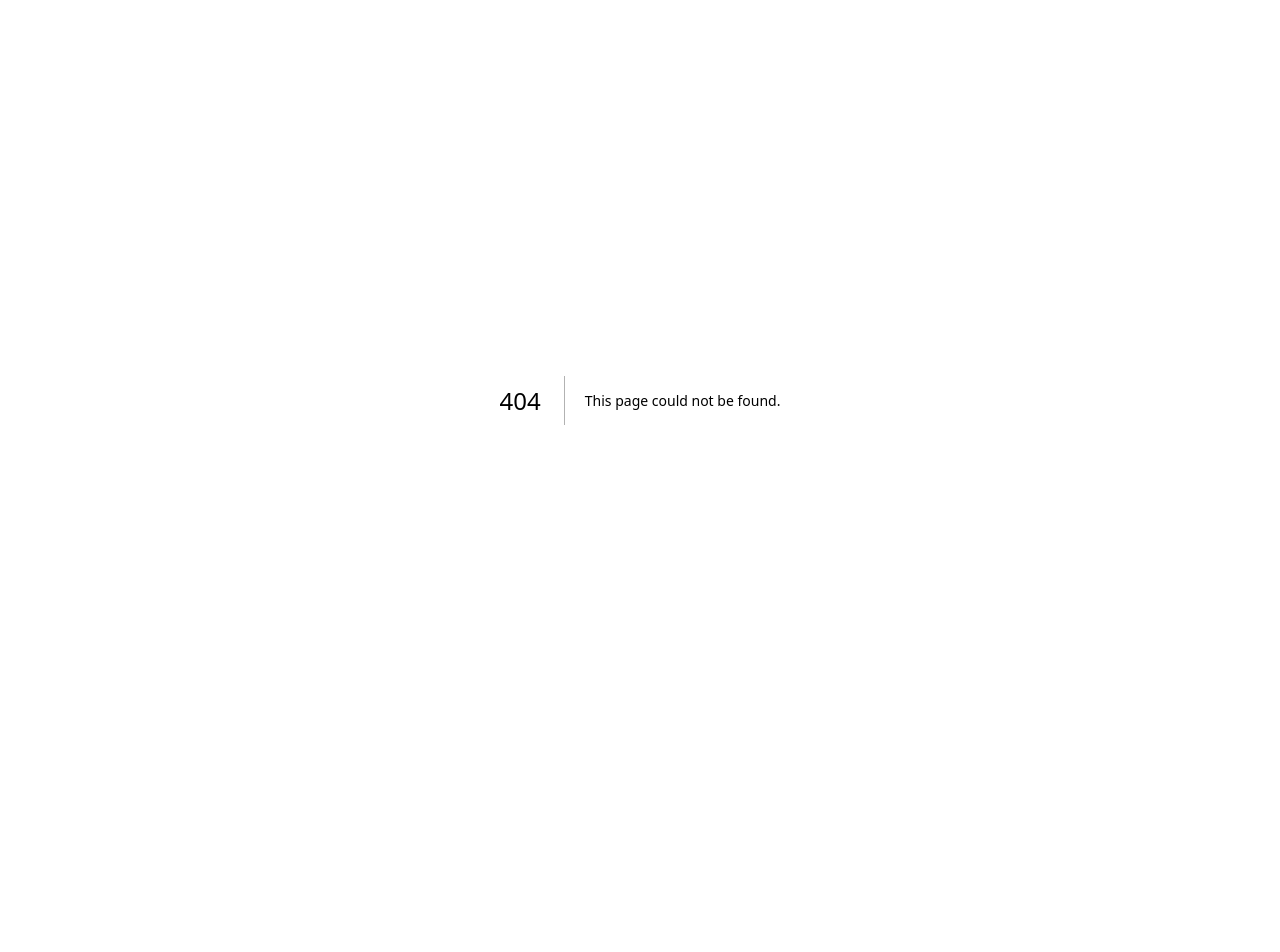
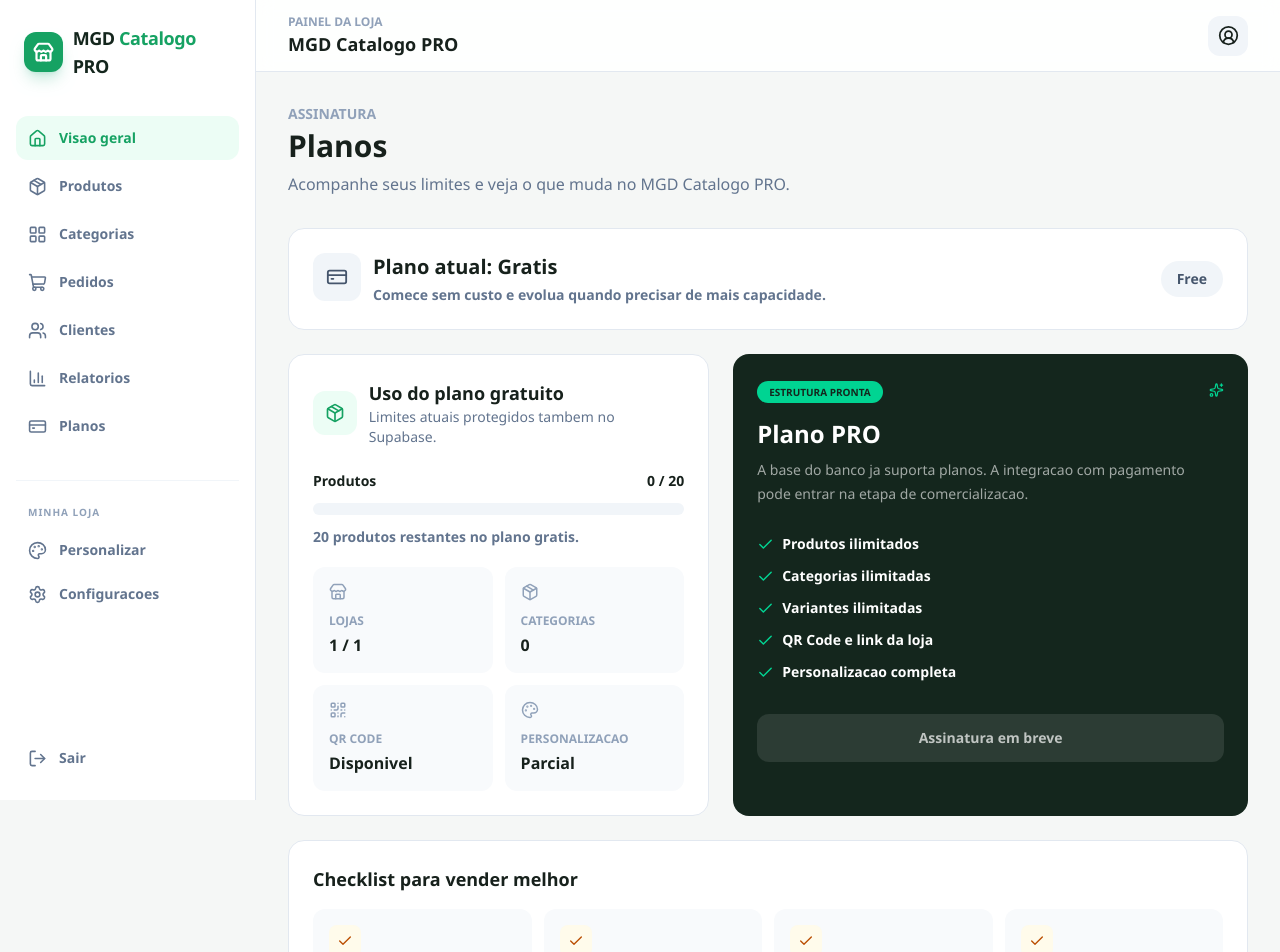
Before and after one commit to Magajane96/catalogo-pro, a Next.js app: page /dashboard/planos in a window 1280 px wide. Before the commit this address had no page. Shown: the top 952 px of the page. Before the commit the page ends 800 px from the top, so only its background shows below. Built offline with nearby package versions, Linux system fonts and the light colour scheme; no server answers; the database is empty.

Commit message:
feat: adiciona central de planos e estrutura de upgrade PRO

```diff
--- /dev/null
+++ b/src/app/dashboard/planos/page.tsx
@@ -0,0 +1,109 @@
+import { Check, CreditCard, Package, Palette, QrCode, Sparkles, Store } from "lucide-react";
+import Link from "next/link";
+import { createClient } from "@/lib/supabase/server";
+
+export default async function PlansPage() {
+  const supabase = await createClient();
+  const [{ data: profile }, { count: products }, { count: categories }, { data: store }] = supabase ? await Promise.all([
+    supabase.from("profiles").select("plan").maybeSingle(),
+    supabase.from("products").select("id", { count: "exact", head: true }),
+    supabase.from("categories").select("id", { count: "exact", head: true }),
+    supabase.from("stores").select("slug,primary_color,logo_url,banner_url,font_family").maybeSingle(),
+  ]) : [{ data: null }, { count: 0 }, { count: 0 }, { data: null }];
+
+  const plan = profile?.plan === "pro" ? "pro" : "free";
+  const productUsage = products || 0;
+  const productLimit = 20;
+  const usagePercent = Math.min(100, (productUsage / productLimit) * 100);
+  const proReady = Boolean(store?.primary_color && store?.font_family && store?.slug);
+  const customizationItems = [
+    { label: "Cores da marca", done: Boolean(store?.primary_color) },
+    { label: "Fonte personalizada", done: Boolean(store?.font_family) },
+    { label: "Logo", done: Boolean(store?.logo_url) },
+    { label: "Banner", done: Boolean(store?.banner_url) },
+  ];
+
+  return <div className="mx-auto max-w-6xl">
+    <div>
+      <p className="text-sm font-bold text-slate-400">ASSINATURA</p>
+      <h2 className="font-display mt-1 text-3xl font-extrabold">Planos</h2>
+      <p className="mt-2 text-slate-500">Acompanhe seus limites e veja o que muda no MGD Catalogo PRO.</p>
+    </div>
+
+    <section className="mt-8 rounded-2xl border border-slate-200 bg-white p-6">
+      <div className="flex flex-col justify-between gap-5 sm:flex-row sm:items-center">
+        <div className="flex gap-3">
+          <span className={`grid size-12 place-items-center rounded-xl ${plan === "pro" ? "bg-emerald-50 text-brand" : "bg-slate-100 text-slate-600"}`}>{plan === "pro" ? <Sparkles size={22} /> : <CreditCard size={22} />}</span>
+          <div>
+            <h3 className="font-display text-xl font-extrabold">Plano atual: {plan === "pro" ? "PRO" : "Gratis"}</h3>
+            <p className="mt-1 text-sm font-semibold text-slate-500">{plan === "pro" ? "Sua loja esta com recursos avancados liberados." : "Comece sem custo e evolua quando precisar de mais capacidade."}</p>
+          </div>
+        </div>
+        <span className={`rounded-full px-4 py-2 text-sm font-black ${plan === "pro" ? "bg-emerald-50 text-brand" : "bg-slate-100 text-slate-600"}`}>{plan === "pro" ? "Ativo" : "Free"}</span>
+      </div>
+    </section>
+
+    <div className="mt-6 grid gap-6 lg:grid-cols-[.9fr_1.1fr]">
+      <section className="rounded-2xl border border-slate-200 bg-white p-6">
+        <div className="flex items-center gap-3">
+          <span className="grid size-11 place-items-center rounded-xl bg-emerald-50 text-brand"><Package size={20} /></span>
+          <div>
+            <h3 className="font-display text-lg font-extrabold">Uso do plano gratuito</h3>
+            <p className="text-sm text-slate-500">Limites atuais protegidos tambem no Supabase.</p>
+          </div>
+        </div>
+        <div className="mt-6">
+          <div className="flex justify-between text-sm font-extrabold">
+            <span>Produtos</span>
+            <span>{productUsage} / {productLimit}</span>
+          </div>
+          <div className="mt-3 h-3 overflow-hidden rounded-full bg-slate-100">
+            <div className={`h-full rounded-full ${productUsage >= productLimit ? "bg-amber-500" : "bg-brand"}`} style={{ width: `${usagePercent}%` }} />
+          </div>
+          <p className="mt-3 text-sm font-semibold text-slate-500">{plan === "pro" ? "No PRO, este limite deixa de restringir seus cadastros." : `${Math.max(0, productLimit - productUsage)} produtos restantes no plano gratis.`}</p>
+        </div>
+        <div className="mt-5 grid gap-3 sm:grid-cols-2">
+          <UsageCard icon={Store} label="Lojas" value="1 / 1" />
+          <UsageCard icon={Package} label="Categorias" value={`${categories || 0}`} />
+          <UsageCard icon={QrCode} label="QR Code" value="Disponivel" />
+          <UsageCard icon={Palette} label="Personalizacao" value={proReady ? "Pronta" : "Parcial"} />
+        </div>
+      </section>
+
+      <section className="rounded-2xl bg-[#14261d] p-6 text-white">
+        <div className="flex items-start justify-between gap-4">
+          <div>
+            <span className="rounded-full bg-emerald-400 px-3 py-1 text-[10px] font-black uppercase text-[#14261d]">Estrutura pronta</span>
+            <h3 className="font-display mt-4 text-2xl font-extrabold">Plano PRO</h3>
+            <p className="mt-2 text-sm leading-6 text-white/60">A base do banco ja suporta planos. A integracao com pagamento pode entrar na etapa de comercializacao.</p>
+          </div>
+          <Sparkles className="text-emerald-400" />
+        </div>
+        <div className="mt-7 grid gap-3">
+          {["Produtos ilimitados", "Categorias ilimitadas", "Variantes ilimitadas", "QR Code e link da loja", "Personalizacao completa"].map(item => <p key={item} className="flex items-center gap-2 text-sm font-bold"><Check size={17} className="text-emerald-400" />{item}</p>)}
+        </div>
+        <button disabled className="mt-8 flex h-12 w-full items-center justify-center rounded-xl bg-white/10 text-sm font-extrabold text-white/70">Assinatura em breve</button>
+      </section>
+    </div>
+
+    <section className="mt-6 rounded-2xl border border-slate-200 bg-white p-6">
+      <h3 className="font-display text-lg font-extrabold">Checklist para vender melhor</h3>
+      <div className="mt-4 grid gap-3 md:grid-cols-4">
+        {customizationItems.map(item => <div key={item.label} className="rounded-xl bg-slate-50 p-4">
+          <span className={`mb-3 grid size-8 place-items-center rounded-lg ${item.done ? "bg-emerald-50 text-brand" : "bg-amber-50 text-amber-700"}`}><Check size={16} /></span>
+          <p className="text-sm font-extrabold">{item.label}</p>
+          <p className="mt-1 text-xs font-bold text-slate-400">{item.done ? "Configurado" : "Pendente"}</p>
+        </div>)}
+      </div>
+      <Link href="/dashboard/personalizar" className="mt-5 inline-flex h-11 items-center justify-center rounded-xl bg-brand px-5 text-sm font-extrabold text-white">Ajustar personalizacao</Link>
+    </section>
+  </div>;
+}
+
+function UsageCard({ icon: Icon, label, value }: { icon: typeof Package; label: string; value: string }) {
+  return <div className="rounded-xl bg-slate-50 p-4">
+    <Icon className="text-slate-400" size={18} />
+    <p className="mt-3 text-xs font-black uppercase text-slate-400">{label}</p>
+    <p className="mt-1 font-extrabold">{value}</p>
+  </div>;
+}
--- a/src/app/dashboard/produtos/novo/page.tsx
+++ b/src/app/dashboard/produtos/novo/page.tsx
@@ -12,7 +12,7 @@
       <span className="mx-auto grid size-16 place-items-center rounded-2xl bg-white text-amber-600"><Lock size={28} /></span>
       <h2 className="font-display mt-5 text-3xl font-extrabold">Limite do plano gratuito atingido</h2>
       <p className="mx-auto mt-3 max-w-md leading-7 text-slate-600">Sua loja ja possui {used} de 20 produtos. O banco tambem protege esse limite, e a estrutura do plano PRO ja esta pronta para liberar produtos ilimitados.</p>
-      <div className="mt-6 inline-flex items-center gap-2 rounded-full bg-white px-4 py-2 text-sm font-black text-amber-700"><Package size={16} />Plano PRO em breve</div>
+      <Link href="/dashboard/planos" className="mt-6 inline-flex items-center gap-2 rounded-full bg-white px-4 py-2 text-sm font-black text-amber-700"><Package size={16} />Ver plano PRO</Link>
     </section>
   </div>;
 }
--- a/src/app/dashboard/produtos/page.tsx
+++ b/src/app/dashboard/produtos/page.tsx
@@ -51,7 +51,7 @@
             <p className="mt-1 text-sm font-semibold text-slate-600">{plan === "pro" ? "Produtos ilimitados liberados para sua loja." : `${totalProducts || 0} de ${productLimit} produtos usados.`}</p>
           </div>
         </div>
-        {plan === "free" && <span className={`rounded-full px-4 py-2 text-sm font-black ${reachedProductLimit ? "bg-amber-600 text-white" : "bg-white text-brand"}`}>{reachedProductLimit ? "Upgrade PRO em breve" : `${Math.max(0, (productLimit || 0) - (totalProducts || 0))} vagas restantes`}</span>}
+        {plan === "free" && <Link href="/dashboard/planos" className={`rounded-full px-4 py-2 text-sm font-black ${reachedProductLimit ? "bg-amber-600 text-white" : "bg-white text-brand"}`}>{reachedProductLimit ? "Ver plano PRO" : `${Math.max(0, (productLimit || 0) - (totalProducts || 0))} vagas restantes`}</Link>}
       </div>
     </section>
 
--- a/src/components/dashboard-shell.tsx
+++ b/src/components/dashboard-shell.tsx
@@ -1,10 +1,10 @@
 import Link from "next/link";
-import { BarChart3, CircleUserRound, ExternalLink, Home, LayoutGrid, LogOut, Package, Palette, Settings, ShieldCheck, ShoppingCart, Users } from "lucide-react";
+import { BarChart3, CircleUserRound, CreditCard, ExternalLink, Home, LayoutGrid, LogOut, Package, Palette, Settings, ShieldCheck, ShoppingCart, Users } from "lucide-react";
 import { Brand } from "@/components/brand";
 import { logout } from "@/app/dashboard/actions";
 
 const items = [
-  ["Visao geral", "/dashboard", Home], ["Produtos", "/dashboard/produtos", Package], ["Categorias", "/dashboard/categorias", LayoutGrid], ["Pedidos", "/dashboard/pedidos", ShoppingCart], ["Clientes", "/dashboard/clientes", Users], ["Relatorios", "/dashboard/relatorios", BarChart3],
+  ["Visao geral", "/dashboard", Home], ["Produtos", "/dashboard/produtos", Package], ["Categorias", "/dashboard/categorias", LayoutGrid], ["Pedidos", "/dashboard/pedidos", ShoppingCart], ["Clientes", "/dashboard/clientes", Users], ["Relatorios", "/dashboard/relatorios", BarChart3], ["Planos", "/dashboard/planos", CreditCard],
 ] as const;
 
 export function DashboardShell({ children, storeSlug, isAdmin }: { children: React.ReactNode; storeSlug?: string; isAdmin?: boolean }) {
```
